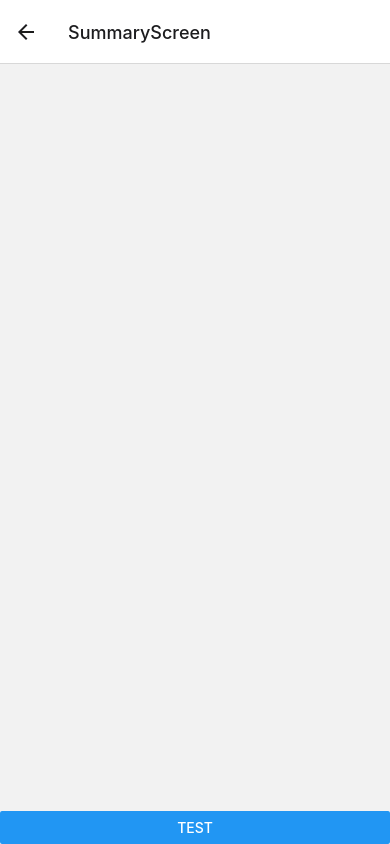
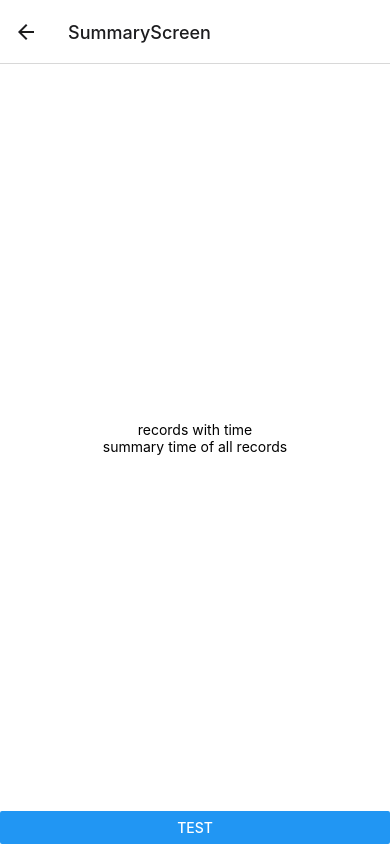
Before and after one commit to krzysztof-tys/tweak-your-system, a React Native app: screen / in a window 390 px wide. Both pictures are taken after a click on the button "TEST". Built offline with nearby package versions, Linux system fonts and the light colour scheme.

Commit message:
prepare for pararell work

```diff
--- a/App.tsx
+++ b/App.tsx
@@ -1,13 +1,23 @@
-import { StatusBar } from "expo-status-bar";
-import { createRef, useState } from "react";
-import { Button, NativeSyntheticEvent, StyleSheet, TextInput, TextInputChangeEventData } from "react-native";
-import { produce } from "immer";
-import { createNavigationContainerRef, NavigationContainer, NavigationContainerRef } from "@react-navigation/native";
-import { createNativeStackNavigator } from "@react-navigation/native-stack";
-import SetupScreen from "./Screens/SetupScreen";
-import SummaryScreen from "./Screens/SummaryScreen";
-import TimerScreen from "./Screens/TimerScreen";
-import { Activity, Record, RootStackParamList, SCREEN } from "./types";
+import { StatusBar } from 'expo-status-bar';
+import { createRef, useState } from 'react';
+import {
+    Button,
+    NativeSyntheticEvent,
+    StyleSheet,
+    TextInput,
+    TextInputChangeEventData,
+} from 'react-native';
+import { produce } from 'immer';
+import {
+    createNavigationContainerRef,
+    NavigationContainer,
+    NavigationContainerRef,
+} from '@react-navigation/native';
+import { createNativeStackNavigator } from '@react-navigation/native-stack';
+import SetupScreen from './Screens/SetupScreen';
+import SummaryScreen from './Screens/SummaryScreen';
+import TimerScreen from './Screens/TimerScreen';
+import { Activity, Record, RootStackParamList, SCREEN } from './types';
 
 export default function App() {
     const [activities, setActivities] = useState<Activity[]>([]);
@@ -29,16 +39,30 @@ export default function App() {
         <NavigationContainer ref={navigationRef}>
             <Stack.Navigator>
                 <Stack.Screen name={SCREEN.SetupScreen}>
-                    {() => <SetupScreen activities={activities} setActivities={setActivities} />}
+                    {() => (
+                        <SetupScreen
+                            activities={activities}
+                            setActivities={setActivities}
+                        />
+                    )}
                 </Stack.Screen>
                 <Stack.Screen name={SCREEN.TimerScreen}>
-                    {() => <TimerScreen activities={activities} records={records} setRecords={setRecords} />}
+                    {() => (
+                        <TimerScreen
+                            activities={activities}
+                            records={records}
+                            setRecords={setRecords}
+                        />
+                    )}
                 </Stack.Screen>
                 <Stack.Screen name={SCREEN.SummaryScreen}>
-                    {() => <SummaryScreen activities={activities} />}
+                    {() => <SummaryScreen records={records} />}
                 </Stack.Screen>
             </Stack.Navigator>
-            <Button onPress={() => navigate(SCREEN.SummaryScreen)} title="test" />
+            <Button
+                onPress={() => navigate(SCREEN.SummaryScreen)}
+                title="test"
+            />
         </NavigationContainer>
     );
 }
@@ -46,8 +70,8 @@ export default function App() {
 const styles = StyleSheet.create({
     container: {
         flex: 1,
-        backgroundColor: "#fff",
-        alignItems: "center",
-        justifyContent: "center",
+        backgroundColor: '#fff',
+        alignItems: 'center',
+        justifyContent: 'center',
     },
 });
--- /dev/null
+++ b/Components/Timer.tsx
@@ -0,0 +1,12 @@
+import { Text } from "react-native";
+import { Record } from "../types";
+
+type TimerProps = {
+    record: Record;
+};
+
+const Timer = ({ record }: TimerProps) => {
+    return <Text>Timer</Text>;
+};
+
+export default Timer;
--- a/Screens/SetupScreen.tsx
+++ b/Screens/SetupScreen.tsx
@@ -1,8 +1,8 @@
-import { ParamListBase, useNavigation } from "@react-navigation/native";
-import { NativeStackNavigationProp } from "@react-navigation/native-stack";
-import { StatusBar } from "expo-status-bar";
-import { produce } from "immer";
-import { useState } from "react";
+import { ParamListBase, useNavigation } from '@react-navigation/native';
+import { NativeStackNavigationProp } from '@react-navigation/native-stack';
+import { StatusBar } from 'expo-status-bar';
+import { produce } from 'immer';
+import { useState } from 'react';
 import {
     Button,
     NativeSyntheticEvent,
@@ -11,8 +11,9 @@ import {
     TextInput,
     TextInputChangeEventData,
     View,
-} from "react-native";
-import { Activity, SCREEN } from "../types";
+} from 'react-native';
+import { Activity, SCREEN } from '../types';
+import { styles } from './style';
 
 type ScreenProps = {
     activities: Activity[];
@@ -20,7 +21,8 @@ type ScreenProps = {
 };
 
 const SetupScreen = ({ activities, setActivities }: ScreenProps) => {
-    const navigation = useNavigation<NativeStackNavigationProp<ParamListBase>>();
+    const navigation =
+        useNavigation<NativeStackNavigationProp<ParamListBase>>();
     const [nextId, setNextId] = useState(3);
 
     const addActivity = () => {
@@ -32,9 +34,14 @@ const SetupScreen = ({ activities, setActivities }: ScreenProps) => {
         setNextId(nextId + 1);
     };
 
-    const changeActivity = (activity: Activity, event: NativeSyntheticEvent<TextInputChangeEventData>) => {
+    const changeActivity = (
+        activity: Activity,
+        event: NativeSyntheticEvent<TextInputChangeEventData>
+    ) => {
         const nextActivities = produce(activities, (draftActivities) => {
-            const index = draftActivities.findIndex((draftActivity) => draftActivity.id === activity.id);
+            const index = draftActivities.findIndex(
+                (draftActivity) => draftActivity.id === activity.id
+            );
 
             draftActivities[index].name = event.nativeEvent.text;
         });
@@ -72,13 +79,4 @@ const SetupScreen = ({ activities, setActivities }: ScreenProps) => {
     );
 };
 
-const styles = StyleSheet.create({
-    container: {
-        flex: 1,
-        backgroundColor: "#fff",
-        alignItems: "center",
-        justifyContent: "center",
-    },
-});
-
 export default SetupScreen;
--- a/Screens/SummaryScreen.jsx
+++ /dev/null
@@ -1,5 +0,0 @@
-const SummaryScreen = (props) => {
-    return <div></div>;
-};
-
-export default SummaryScreen;
--- /dev/null
+++ b/Screens/SummaryScreen.tsx
@@ -0,0 +1,18 @@
+import { Text, View } from 'react-native';
+import { Record } from '../types';
+import { styles } from './style';
+
+type SummaryProps = {
+    records: Record[];
+};
+
+const SummaryScreen = ({ records }: SummaryProps) => {
+    return (
+        <View style={styles.container}>
+            <Text>records with time</Text>
+            <Text>summary time of all records</Text>
+        </View>
+    );
+};
+
+export default SummaryScreen;
--- a/Screens/TimerScreen.tsx
+++ b/Screens/TimerScreen.tsx
@@ -1,9 +1,11 @@
-import { ParamListBase, useNavigation } from "@react-navigation/native";
-import { NativeStackNavigationProp } from "@react-navigation/native-stack";
-import { produce } from "immer";
-import { useEffect, useState } from "react";
-import { Text, View } from "react-native";
-import { Activity, Record, SCREEN } from "../types";
+import { ParamListBase, useNavigation } from '@react-navigation/native';
+import { NativeStackNavigationProp } from '@react-navigation/native-stack';
+import { produce } from 'immer';
+import { useEffect, useState } from 'react';
+import { Button, Text, View } from 'react-native';
+import Timer from '../Components/Timer';
+import { Activity, Record, SCREEN } from '../types';
+import { styles } from './style';
 
 type TimerProps = {
     activities: Activity[];
@@ -12,8 +14,10 @@ type TimerProps = {
 };
 
 const TimerScreen = ({ activities, records, setRecords }: TimerProps) => {
-    const navigation = useNavigation<NativeStackNavigationProp<ParamListBase>>();
-    const [currentActivityIndex, setCurrentActivityIndex] = useState<number>(-1);
+    const navigation =
+        useNavigation<NativeStackNavigationProp<ParamListBase>>();
+    const [currentActivityIndex, setCurrentActivityIndex] =
+        useState<number>(-1);
 
     useEffect(() => {
         if (currentActivityIndex !== null) {
@@ -22,6 +26,12 @@ const TimerScreen = ({ activities, records, setRecords }: TimerProps) => {
 
         startTimer();
     }, []);
+
+    const startTimer = () => {
+        const firstActivity = activities[0];
+        createAndStartRecord(firstActivity);
+        setCurrentActivityIndex(0);
+    };
 
     const createAndStartRecord = (activity: Activity): void => {
         const newRecord = {
@@ -36,17 +46,13 @@ const TimerScreen = ({ activities, records, setRecords }: TimerProps) => {
         );
     };
 
-    const startTimer = () => {
-        const firstActivity = activities[0];
-        createAndStartRecord(firstActivity);
-        setCurrentActivityIndex(0);
-    };
-
     const stopTimerForActivity = (activity: Activity): void => {
-        const record = records.find((record) => record.activity.id === activity.id);
+        const record = records.find(
+            (record) => record.activity.id === activity.id
+        );
 
         if (record == null || record == undefined) {
-            throw Error("Something went wrong while stopping activity");
+            throw Error('Something went wrong while stopping activity');
         }
 
         record.endDate = Date.now();
@@ -72,9 +78,19 @@ const TimerScreen = ({ activities, records, setRecords }: TimerProps) => {
         navigation.navigate(SCREEN.SummaryScreen);
     };
 
+    const isLast = () => currentActivityIndex == activities.length - 1;
+
     return (
-        <View>
-            <Text>Hello</Text>
+        <View style={styles.container}>
+            <Text>Current Activity name</Text>
+            {records.length > 0 && (
+                <Timer record={records[records.length - 1]} />
+            )}
+            <Button
+                onPress={isLast() ? finishTiming : nextActivity}
+                title=">"
+            />
+            <Text>NextActivityName</Text>
         </View>
     );
 };
--- /dev/null
+++ b/Screens/style.js
@@ -0,0 +1,10 @@
+import { StyleSheet } from 'react-native';
+
+export const styles = StyleSheet.create({
+    container: {
+        flex: 1,
+        backgroundColor: '#fff',
+        alignItems: 'center',
+        justifyContent: 'center',
+    },
+});
```
Also changed, not shown: 1 other file (tests, documents, lock files or other folders).
